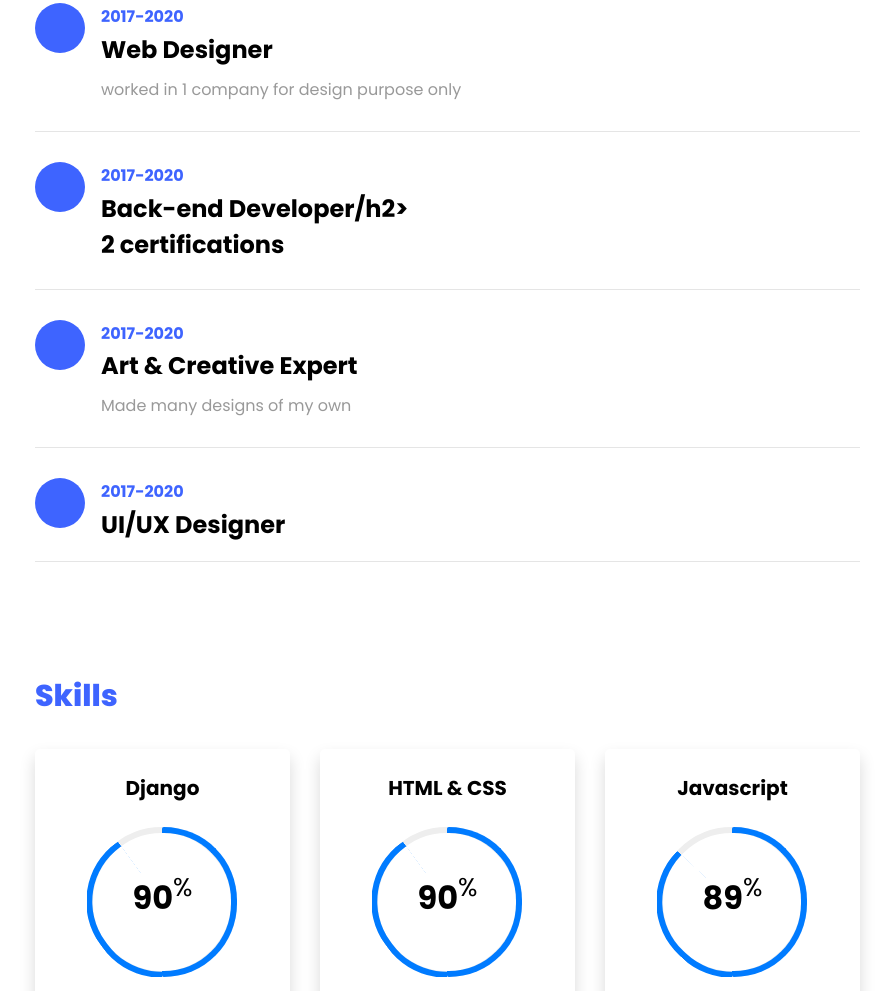
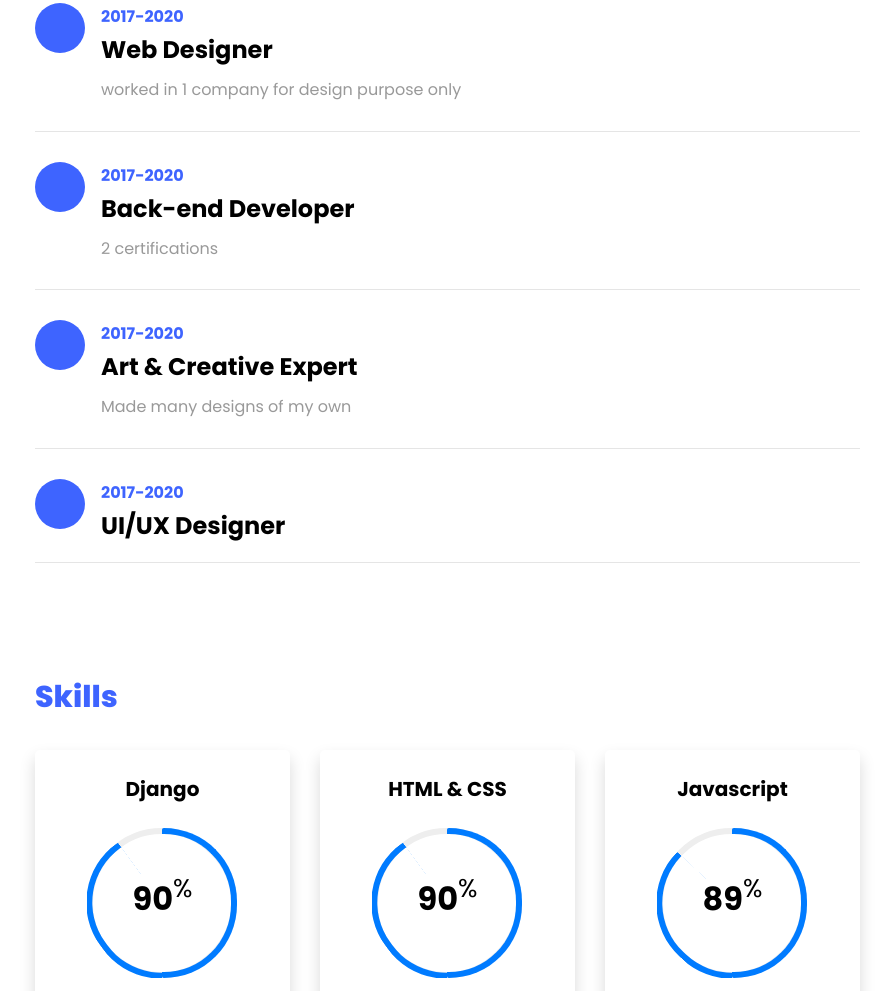
Before and after one commit to KVEAST/Portfolioofkunwar, a plain HTML site: page index.html in a window 1280 px wide. Shown: the part 1721-2712 px from the top of the page, without its empty margins (335-1229 px from the left). Drawn offline with Linux system fonts and the light colour scheme.

Commit message:
Update index.html

```diff
--- a/index.html
+++ b/index.html
@@ -144,7 +144,7 @@
                             </div>
                             <div class="text pl-3">
                                 <span class="date">2017-2020</span>
-                                <h2>Back-end Developer/h2>
+                                <h2>Back-end Developer</h2>
 
                                     <p>2 certifications</p>
                             </div>
```
